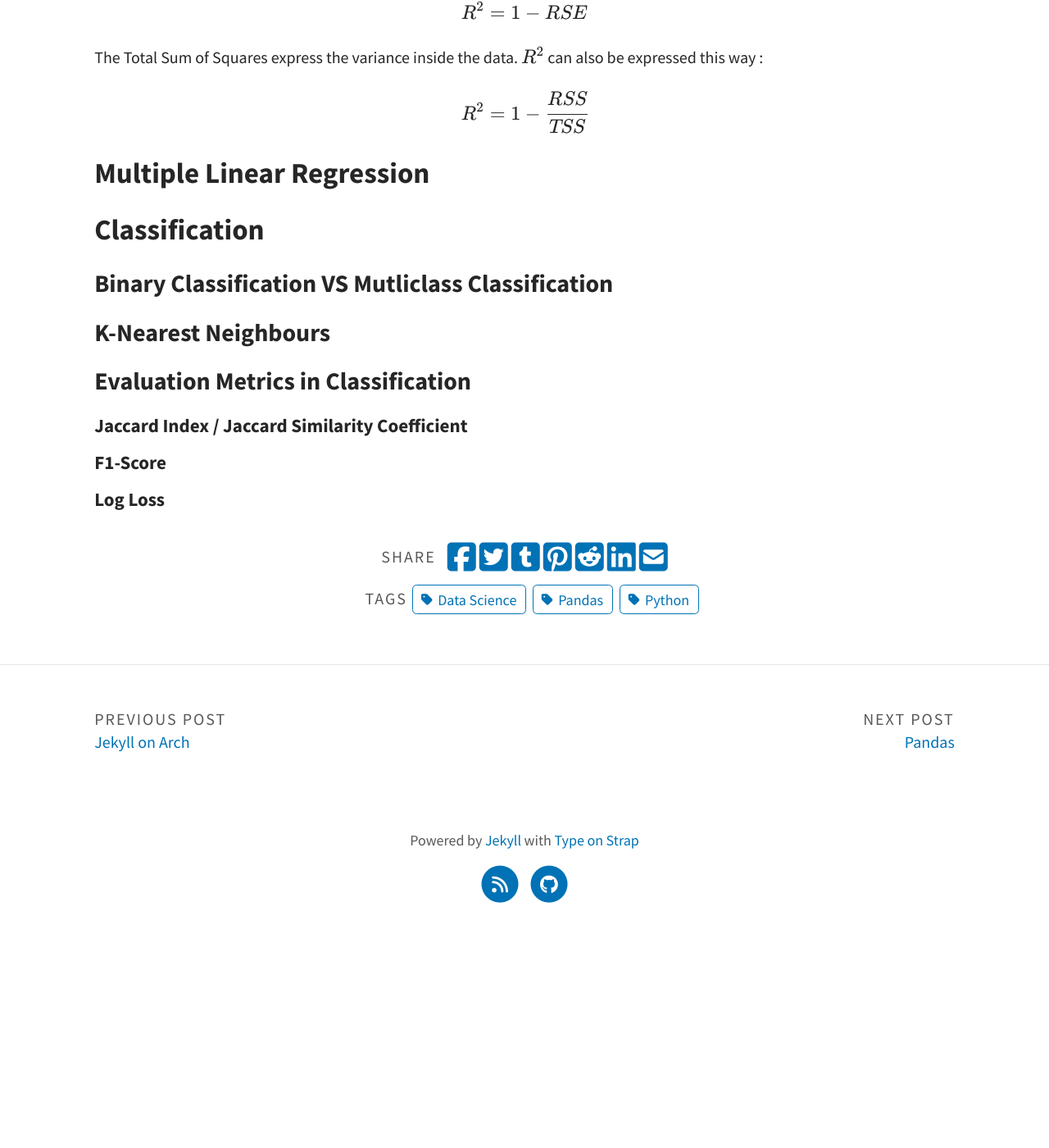
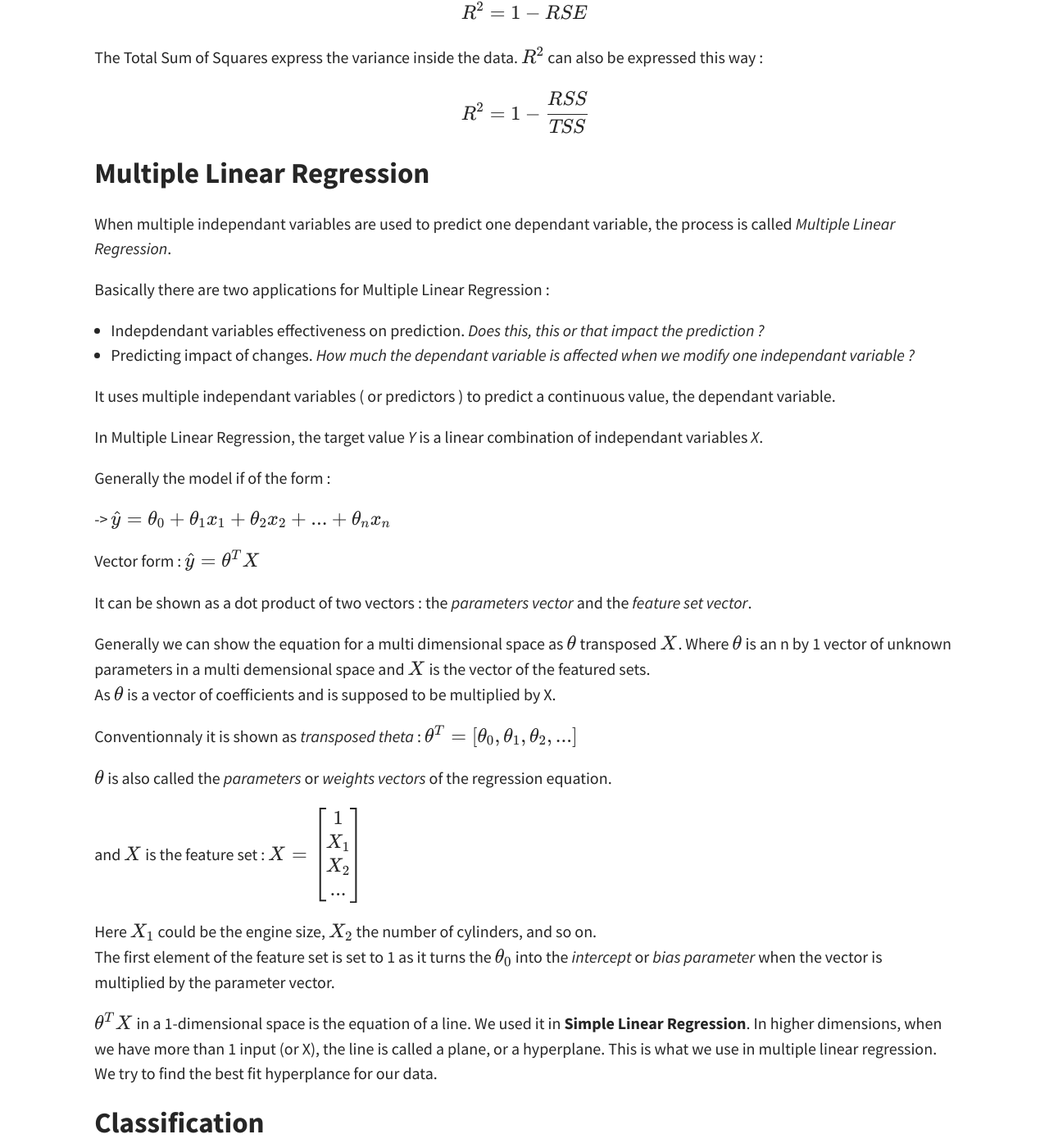
Before and after one commit to cristalcorp/cristalcorp.github.io, a Jekyll site: the page built from _posts/2024-07-30-Machine_Learning_with_Python.md, in a window 1280 px wide and 1400 px high, scrolled down 4781 px. Shown: the whole window at 82% size. Built offline with Jekyll 4.4.1, drawn with Linux system fonts in a browser that asks for light colours; a script that is not in the unit is left out; before the commit the page ends 5921 px from its top, so only the background shows below that.

Commit message:
multiple linear regression

```diff
--- a/_posts/2024-07-30-Machine_Learning_with_Python.md
+++ b/_posts/2024-07-30-Machine_Learning_with_Python.md
@@ -136,6 +136,38 @@ The Total Sum of Squares express the variance inside the data. $$ R^2 $$ can als
 $$ R^2 = 1 - \cfrac{RSS}{TSS} $$
 
 ## Multiple Linear Regression
+When multiple independant variables are used to predict one dependant variable, the process is called *Multiple Linear Regression*.
+
+Basically there are two applications for Multiple Linear Regression :
+* Indepdendant variables effectiveness on prediction. *Does this, this or that impact the prediction ?*
+* Predicting impact of changes. *How much the dependant variable is affected when we modify one independant variable ?*
+
+It uses multiple independant variables ( or predictors ) to predict a continuous value, the dependant variable.
+
+In Multiple Linear Regression, the target value *Y* is a linear combination of independant variables *X*.
+
+Generally the model if of the form :
+
+-> $$ \hat{y} = \theta_0 + \theta_1x_1 + \theta_2x_2 + ... + \theta_nx_n $$
+
+Vector form : $$ \hat{y} = \theta^TX $$
+
+It can be shown as a dot product of two vectors : the *parameters vector* and the *feature set vector*.
+
+Generally we can show the equation for a multi dimensional space as $$ \theta $$ transposed $$ X $$.
+Where $$ \theta $$ is an n by 1 vector of unknown parameters in a multi demensional space and $$ X $$ is the vector of the featured sets.
+As $$ \theta $$ is a vector of coefficients and is supposed to be multiplied by X.
+
+Conventionnaly it is shown as *transposed theta* : $$ \theta^T = [\theta_0, \theta_1, \theta_2, ...] $$
+
+$$ \theta $$ is also called the *parameters* or *weights vectors* of the regression equation.
+
+and $$ X $$ is the feature set : $$ X =  \begin{bmatrix}1 \\X_1 \\X_2 \\...\end{bmatrix} $$
+
+Here $$ X_1 $$ could be the engine size, $$ X_2 $$ the number of cylinders, and so on.
+The first element of the feature set is set to 1 as it turns the $$ \theta_0 $$ into the *intercept* or *bias parameter* when the vector is multiplied by the parameter vector.
+
+$$ \theta^TX $$ in a 1-dimensional space is the equation of a line. We used it in **Simple Linear Regression**. In higher dimensions, when we have more than 1 input (or X), the line is called a plane, or a hyperplane. This is what we use in multiple linear regression. We try to find the best fit hyperplance for our data.
 
 ## Classification
 
```
